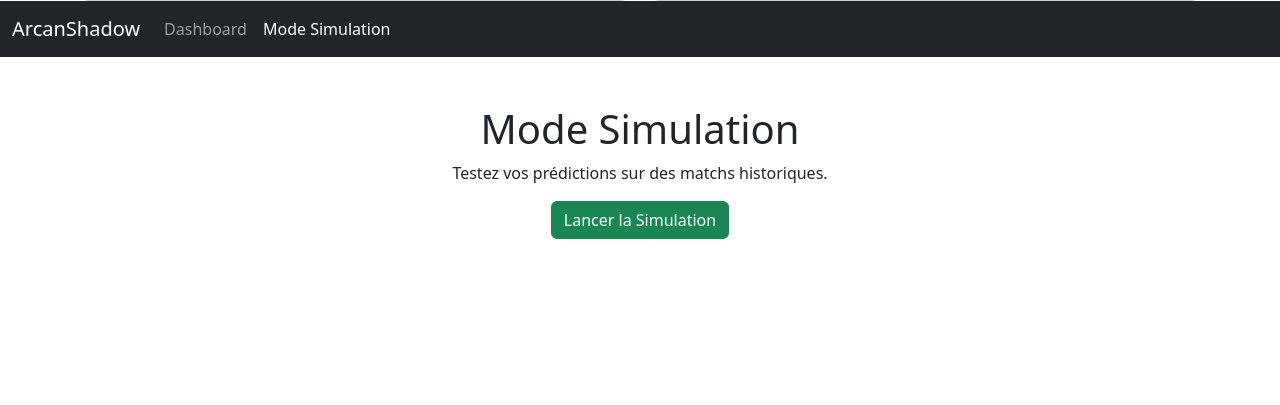
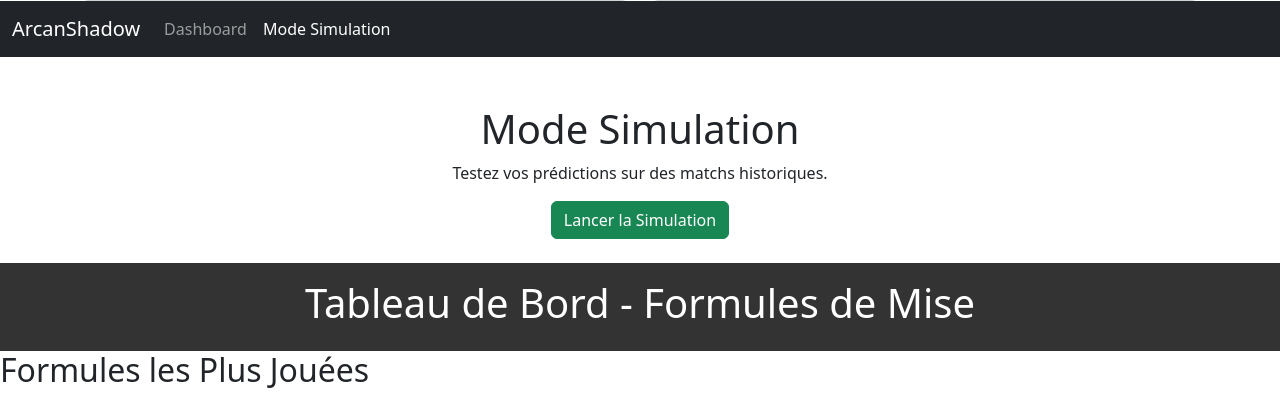
Before and after one commit to 237-Arcan/Arcan-Backend, a Flask app: template arcanapp/ui/template/dashboard.html in a window 1280 px wide. Shown: the part 896-1301 px from the top of the page. Before the commit the page ends 1135 px from the top, so only its background shows below. Run offline with Flask 2, Linux system fonts and the light colour scheme; the template is opened without the code that fills it: most values are stand-ins (such as "Sample title", 1, 10 or a date in 2020); parts of the project's set-up code (start-up, migrations or seed data) failed here and were passed over.

Commit message:
Update dashboard.html

```diff
--- a/arcanapp/ui/template/dashboard.html
+++ b/arcanapp/ui/template/dashboard.html
@@ -205,3 +205,24 @@
     </script>
 </body>
 </html>
+
+<div class="header">
+    <h1>Tableau de Bord - Formules de Mise</h1>
+</div>
+<div id="betting-patterns">
+    <h2>Formules les Plus Jouées</h2>
+    <ul id="patterns-list"></ul>
+</div>
+<script>
+    // Récupérer et afficher les formules de mise les plus jouées
+    fetch('/api/v1/top-betting-patterns')
+        .then(response => response.json())
+        .then(data => {
+            const patternsList = document.getElementById('patterns-list');
+            Object.entries(data.top_betting_patterns).forEach(([pattern, count]) => {
+                const li = document.createElement('li');
+                li.textContent = `${pattern}: ${count} fois`;
+                patternsList.appendChild(li);
+            });
+        });
+</script>
```
